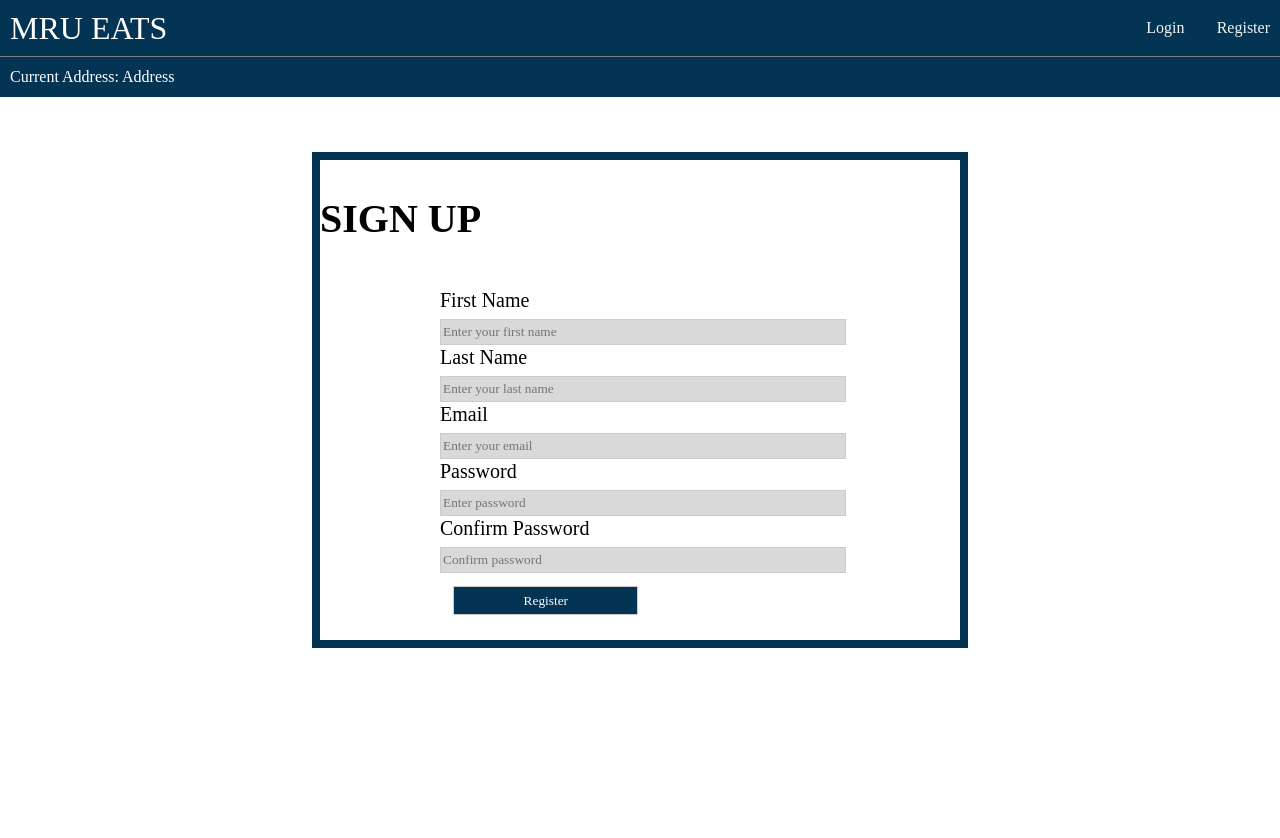
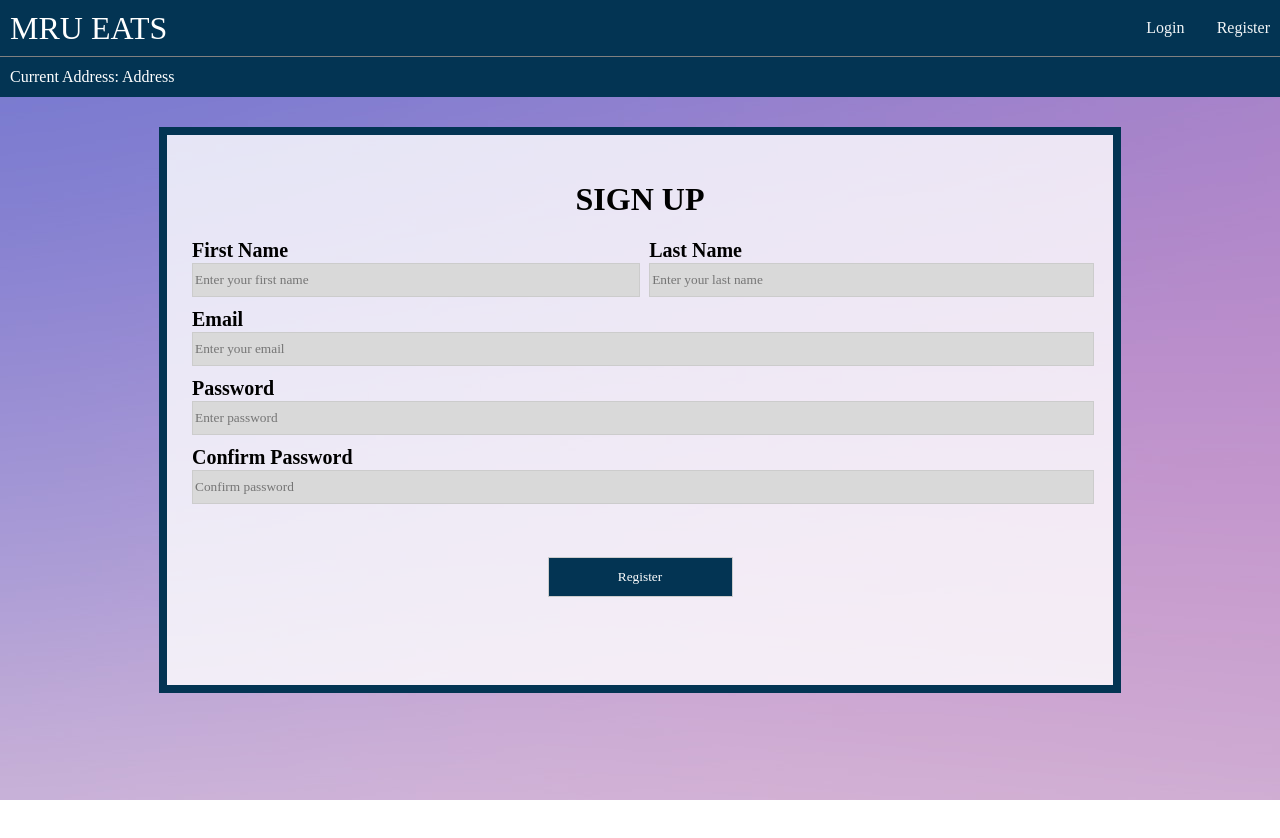
Before and after one commit to SidhantKaushik/MRUEats, a React (Create React App) app in the folder frontend/: page /register in a window 1280 px wide. Shown: the top 838 px of the page. After the commit the page ends 800 px from the top, so only its background shows below. Built offline with nearby package versions, Linux system fonts and the light colour scheme.

Commit message:
sign up page pretty now

```diff
--- a/frontend/src/pages/Login.js
+++ b/frontend/src/pages/Login.js
@@ -61,7 +61,7 @@ function Login() {
   return (
     <form onSubmit={onSubmit}>
       <label>
-        <p>Username</p>
+        <p>Email Address</p>
         <input type="text" name="email" value={email} onChange={onChange} />
       </label>
       <label>
--- a/frontend/src/pages/Register.js
+++ b/frontend/src/pages/Register.js
@@ -50,11 +50,29 @@ function Register() {
 
         e.preventDefault();
 
+        //if none inputed
+        if(!firstname && !lastname && !email && !password && !password_c)
+        {
+            toast.error('Form not filled');
+            return;
+        }
+
+        //email address validation
+        const regex = new RegExp("^(?=.{1,64}@)[A-Za-z0-9_-]+(\\.[A-Za-z0-9_-]+)*@[^-][A-Za-z0-9-]+(\\.[A-Za-z0-9-]+)*(\\.[A-Za-z]{2,})$");
+        if(!regex.test(email)){
+            toast.error('Please enter a valid email address');
+        }
+        //password check
         console.log(password);
         console.log(password_c);
         if (password !== password_c) {
             toast.error('Password does not match');
-        } else {
+        }
+        if(password.length < 6)
+        {
+            toast.error('Your password length is not sufficient');
+        }
+        else {
             const userData = {
                 firstname,
                 lastname,
@@ -73,31 +91,31 @@ function Register() {
     return (
         <div class="main-container">
             <div class="box">
-
+                <div className="title">
                 <h3>SIGN UP</h3>
-
+                </div>
                 <form onSubmit={onSubmit}>
-                    <div>
+                    <div className='fName'>
                         <label for="first-name">First Name</label>
                         <input type="text" id="firstname" name="firstname" value={firstname} placeholder='Enter your first name' onChange={onChange} />
                     </div>
-                    <div>
+                    <div className='lName'>
                         <label for="last-name">Last Name</label>
                         <input type="text" id="lastname" name="lastname" value={lastname} placeholder='Enter your last name' onChange={onChange} />
                     </div>
-                    <div>
+                    <div className='email'>
                         <label for="email">Email</label>
                         <input type="email" id="email" name="email" value={email} placeholder='Enter your email' onChange={onChange} />
                     </div>
-                    <div>
+                    <div className='pass1'>
                         <label for="password">Password</label>
                         <input type="password" id="password" name="password" value={password} placeholder='Enter password' onChange={onChange} />
                     </div>
-                    <div>
+                    <div className='pass2'>
                         <label for="confirm-password">Confirm Password</label>
                         <input type="password" id="password_c" name="password_c" value={password_c} placeholder='Confirm password' onChange={onChange} />
                     </div>
-                    <div>
+                    <div className='submitbtn'>
                         <input id="register-button" type="submit" value="Register" />
                     </div>
                 </form>
--- a/frontend/src/styles/Register.css
+++ b/frontend/src/styles/Register.css
@@ -1,30 +1,73 @@
+body{
+    background-image: url(../images/signup-page.jpg);
+}
 .main-container {
-    min-height: 100vh;
+    display:flex;
+    margin-top: 30px;
+    justify-content: center;
 }
 
 .box {
-    position: absolute;
-    top: 50%;
-    left: 50%;
-    margin-right: -50%;
-    transform: translate(-50%, -50%);
+    display:flex;
+    flex-direction: column;
+    min-height: 500px;
+    min-width: 70vw;
+    max-width: 75vw;
+    padding: 25px;
+    border: 8px solid #033453;
+    background-color: rgba(255, 255, 255, .8);
+}
 
-    width: 50vw;
-    height: 60vh;
-    border: 8px solid #033453;
+form {
+    display: grid;
+    grid-template-areas:
+        "fName lName"
+        "email email"
+        "password password"
+        "confirm confirm"
+        "submit submit";
+    column-gap: 15px;
+    row-gap: 10px;
+}
+
+.fName{
+    grid-area:fName;
+}
+.lName{
+    grid-area:lName;
+}
+.email{
+    grid-area:email;
+}
+.pass1{
+    grid-area:password;
+}
+.pass2{
+    grid-area:confirm;
+}
+.submitbtn{
+    margin-top: 30px;
+    grid-area:submit;
+    justify-self: center;
+}
+.title{
+    grid-area: signup;
 }
 
 h3 {
+    margin-top: 20px;
+    margin-bottom: 20px;
     font-family: 'Unna', serif;
     font-weight: 700;
-    font-size: 2.5em;
+    font-size: 2em;
     line-height: 38px;
     color: #000000;
+    text-align: center;
 }
 
 #register-button {
     width: 185px;
-    height: 29px;
+    height: 40px;
     color: white;
     background: #033453;
     margin: 1em;
@@ -32,33 +75,32 @@ h3 {
 
 input {
     background: #d9d9d9;
-    width: 200px;
-    height: 20px;
+    height: 30px;
+    border: 1px solid #ccc;
+    width: 100%;
 }
 
 label {
-    font-weight: 400;
+    font-weight: 700;
     font-size: 20px;
     line-height: 25px;
     color: #000;
 }
 
+@media (max-width: 900px) {
+label{
+    font-size: 15px;
+}
 form {
-    width: 400px;
-    margin: 0 auto;
-    padding: 10px 20px;
-
+    display: grid;
+    grid-template-areas:
+        "fName fName"
+        "lName lName"
+        "email email"
+        "password password"
+        "confirm confirm"
+        "submit submit";
+    column-gap: 15px;
+    row-gap: 10px;
 }
-
-label {
-    display: block;
-    margin-bottom: 6px;
 }
-
-input,
-select,
-textarea {
-    width: 100%;
-    padding: 2px;
-    border: 1px solid #ccc;
-}
```
Also changed, not shown: frontend/src/images/signup-page.jpg (added).
